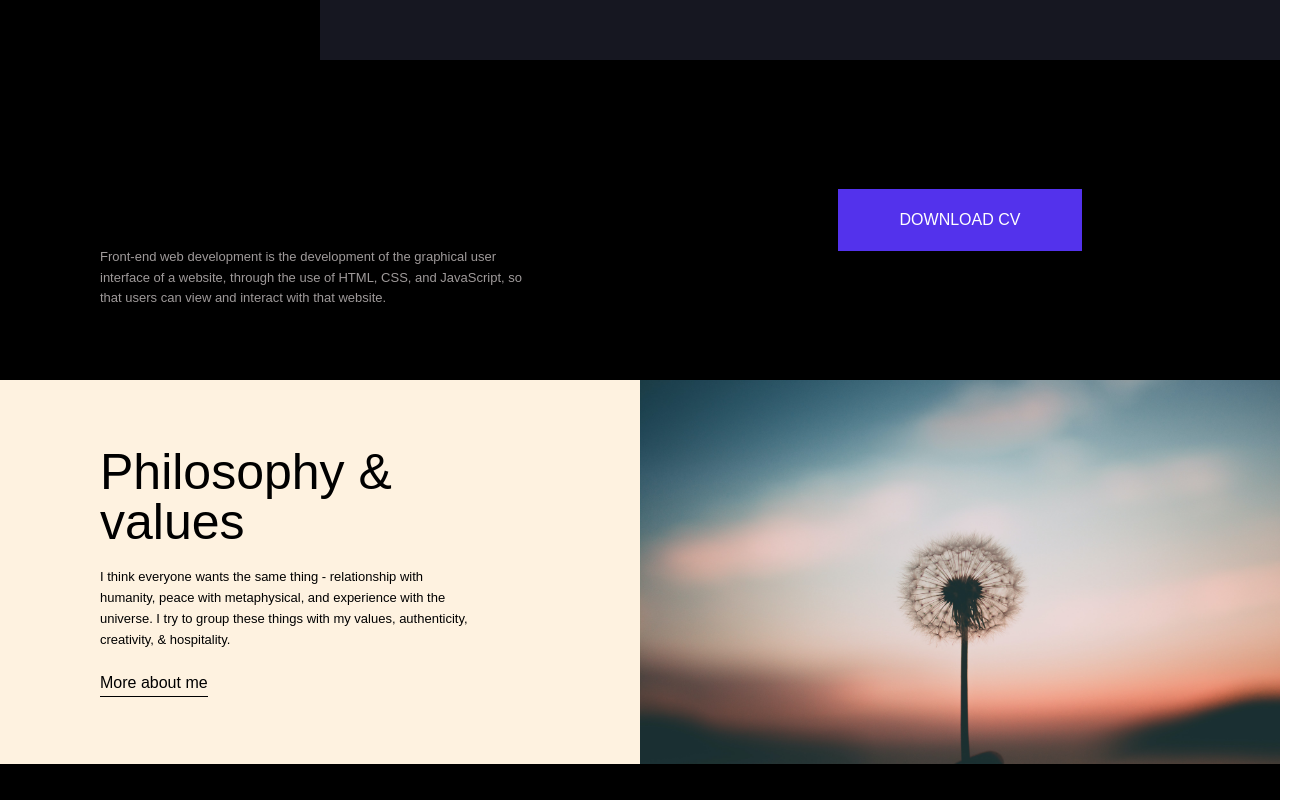
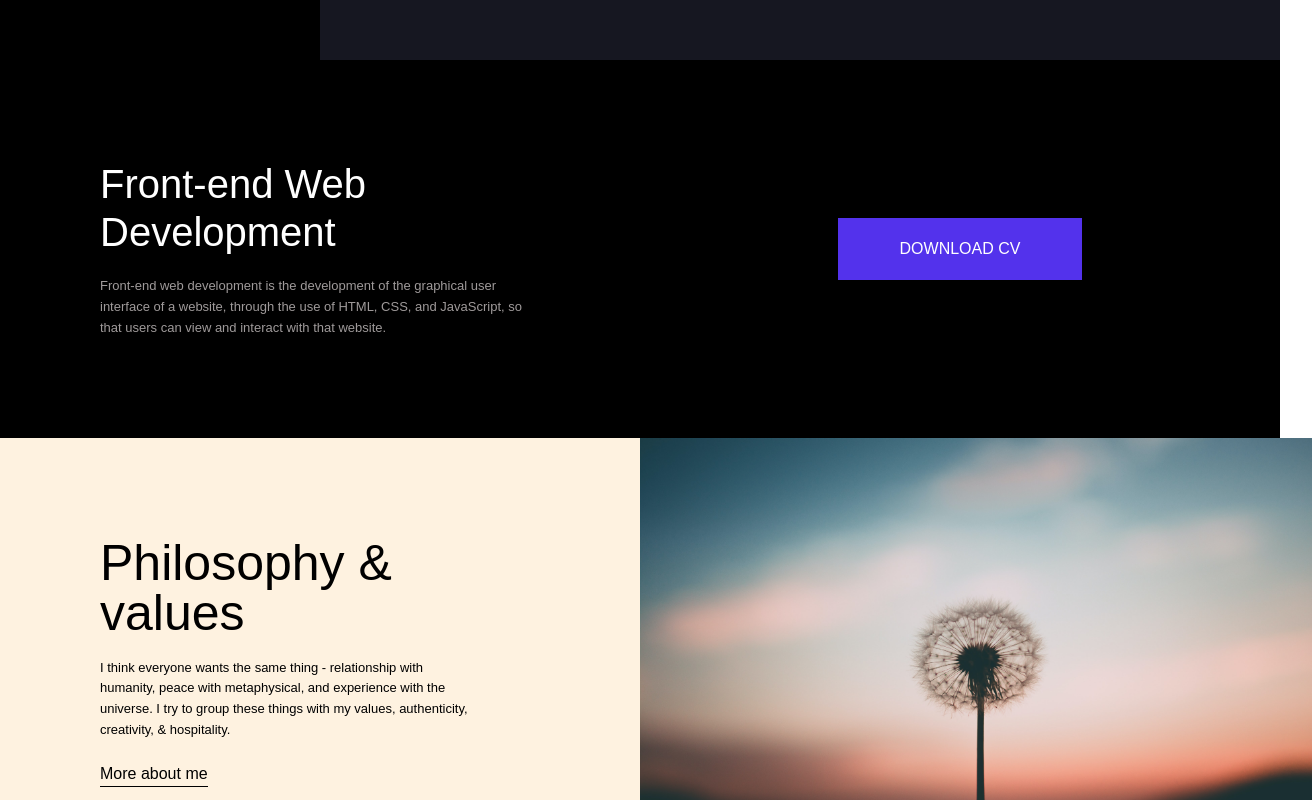
Before and after one commit to Khandaker007/porfolio, a React (Vite) app: page / in a window 1280 px wide. Shown: the part 660-1460 px from the top of the page, 1312 px wide, since content can reach past the window. Built offline with nearby package versions, Linux system fonts and the light colour scheme.

Commit message:
fixed heading bug

```diff
--- a/src/components/skill-bar/skill-bar.component.jsx
+++ b/src/components/skill-bar/skill-bar.component.jsx
@@ -17,7 +17,7 @@ const SkillBar = ({type, percentage,color}) => (
                          justifyContent: 'flex-end',
                          alignItems: 'center'
                         }} >
-                <span>{percentage}%</span>
+                <span className='percentage'>{percentage}%</span>
             </div>
         </div>
 
--- a/src/components/skill-bar/skill-bar.style.scss
+++ b/src/components/skill-bar/skill-bar.style.scss
@@ -16,7 +16,7 @@
 
 
 }
-span{
+.percentage{
     color: black;
     font-weight: 600;
 }
--- a/src/pages/home/home-page.style.scss
+++ b/src/pages/home/home-page.style.scss
@@ -8,7 +8,7 @@
     // background-color: $color-primary;
 
     display: grid;
-    grid-template-rows: 90vh 25vw 30vw min-content min-content 30vw 25vw 40vw repeat(2, min-content);
+    grid-template-rows: 90vh min-content 35vw min-content min-content 30vw 25vw 40vw repeat(2, min-content);
     grid-template-columns: [full-start] 1fr [center-start] repeat(8, [col-start] minmax(14rem, 1fr) [col-end] ) [center-end] 1fr [full-end];
 }
 
@@ -108,9 +108,10 @@
     grid-column: col-start 5 / full-end;
 
     background-position: center;
+    background-size: cover;
 
     .image{
-        width: 100%;
+        height: 100%;
     }
 }
 .skills-content{
```
